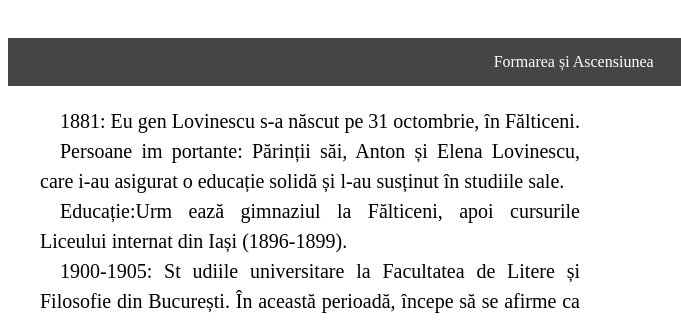
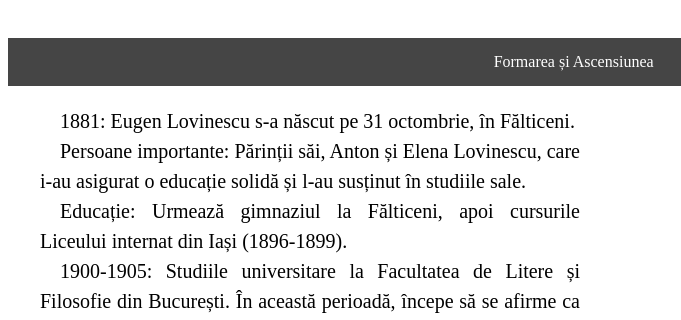
Before and after one commit to VictorVwV/Eugen-Lovinescu, a plain HTML site: page etc/copi.html in a window 1280 px wide. Shown: the part 147-467 px from the top of the page, 0-681 px from the left. Drawn offline with Linux system fonts and the light colour scheme.

Commit message:
Update copi.html

```diff
--- a/etc/copi.html
+++ b/etc/copi.html
@@ -22,16 +22,16 @@
     </ul>
   </nav>
   <main class="cen">
-    <p class="text1"> <span class="line">1881: Eu</span> gen Lovinescu s-a născut pe 31 octombrie, în Fălticeni.
-      <br> <span class="line">Persoane im</span> portante: Părinții săi, Anton și Elena Lovinescu, care i-au asigurat o
+    <p class="text1"> <span class="line">1881:</span> Eugen Lovinescu s-a născut pe 31 octombrie, în Fălticeni.
+      <br> <span class="line">Persoane </span> importante: Părinții săi, Anton și Elena Lovinescu, care i-au asigurat o
       educație solidă și l-au
       susținut în studiile sale.
-      <br><span class="line">Educație:Urm</span> ează gimnaziul la Fălticeni, apoi cursurile Liceului internat din Iași
+      <br><span class="line">Educație:</span> Urmează gimnaziul la Fălticeni, apoi cursurile Liceului internat din Iași
       (1896-1899).
-      <br><span class="line">1900-1905: St</span> udiile universitare la Facultatea de Litere și Filosofie din
+      <br><span class="line">1900-1905: </span> Studiile universitare la Facultatea de Litere și Filosofie din
       București. În această perioadă,
       începe să se afirme ca scriitor și critic literar.
-      <br> <span class="line">1906: Plea</span>că la Paris pentru a-și continua studiile. Obține doctoratul în litere cu
+      <br> <span class="line">1906: </span>Pleacă la Paris pentru a-și continua studiile. Obține doctoratul în litere cu
       teza „Jean-Jacques Weiss
       și influența sa în Franța”
       <br><span class="line"> Perso</span>ane importante: Printre mentorii și colegii săi, îi putem menționa pe Titu
```
